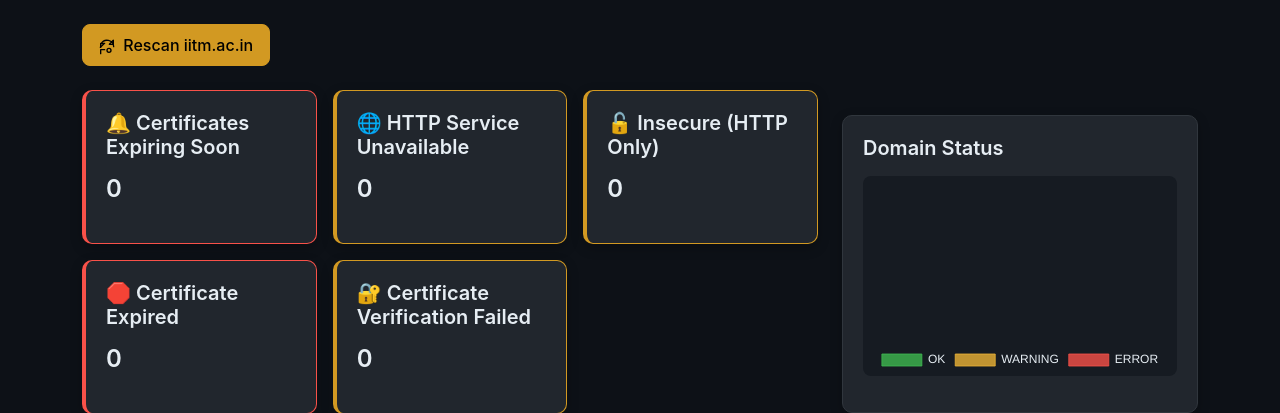
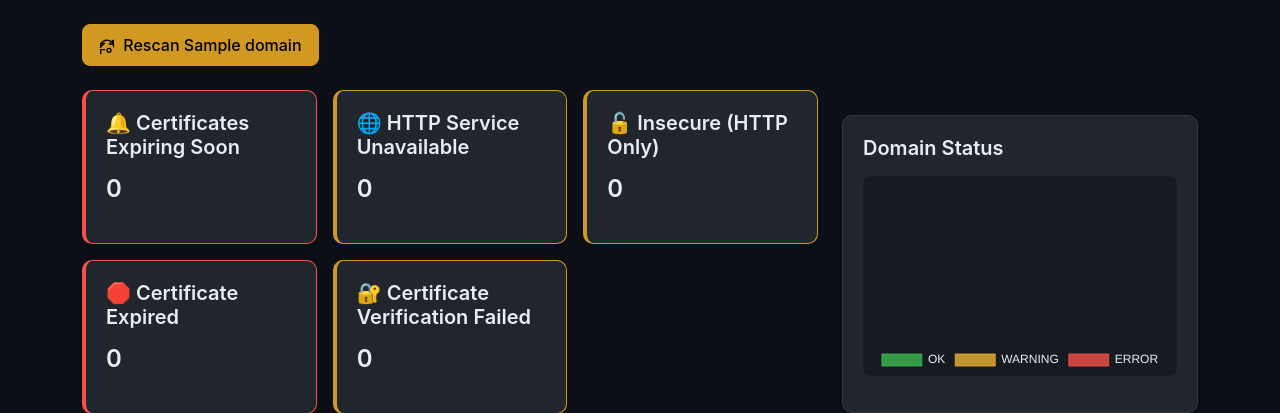
Before and after one commit to MShrinath/iitmsubd, a Flask app: template templates/index.html in a window 1280 px wide. Shown: the part 97-510 px from the top of the page. Run offline with Flask 3, Linux system fonts and the light colour scheme; the template is opened without the code that fills it: most values are stand-ins (such as "Sample title", 1, 10 or a date in 2020); data that the repository does not hold is empty.

Commit message:
make domain into configfile

```diff
--- a/app.py
+++ b/app.py
@@ -1,15 +1,17 @@
 from flask import Flask, Response, render_template, jsonify
 import json
 import os
+from utils import config
 from utils.knockpy_runner import run_knockpy_and_enhance_streaming
 from utils.nmap_runner import show_nmap , rerun_nmap_raw
 
 app = Flask(__name__)
-DATA_FILE = "data/iitm.ac.in_data.json"
+DOMAIN = config.DOMAIN
+DATA_FILE = config.DATA_FILE
 
 @app.route("/")
 def index():
-    return render_template("index.html")
+    return render_template("index.html", domain=DOMAIN)
 
 @app.route("/results")
 def results():
@@ -20,10 +22,10 @@ def results():
     else:
         return jsonify([])
 
-@app.route("/rescan/stream")
-def rescan_stream():
+@app.route("/rescan/knockpy")
+def rescan_knockpy():
     def generate():
-        domain = "iitm.ac.in"
+        domain = DOMAIN
         for message in run_knockpy_and_enhance_streaming(domain, DATA_FILE):
             yield f"data: {message}\n\n"
     return Response(generate(), mimetype="text/event-stream")
--- a/static/script.js
+++ b/static/script.js
@@ -1002,14 +1002,14 @@ function copyRawCertJSON() {
 }
 
 document.getElementById("rescanBtn").addEventListener("click", () => {
-    if (!confirm("Do you want to re-scan iitm.ac.in?")) return;
+    if (!confirm("Do you want to re-scan?")) return;
 
     const modal = new bootstrap.Modal(document.getElementById("scanModal"));
     const logBox = document.getElementById("scanLog");
     logBox.textContent = "Starting scan...\n";
     modal.show();
 
-    const source = new EventSource("/rescan/stream");
+    const source = new EventSource("/rescan/knockpy");
 
     source.onmessage = function (event) {
         logBox.textContent += event.data + "\n";
--- a/templates/index.html
+++ b/templates/index.html
@@ -24,7 +24,7 @@
         <div class="d-flex justify-content-between align-items-center mb-4">
             <button id="rescanBtn" class="btn btn-warning">
                 <svg xmlns="http://www.w3.org/2000/svg" width="16" height="16" viewBox="0 0 24 24" fill="none" stroke="currentColor" stroke-width="2" stroke-linecap="round" stroke-linejoin="round" class="me-1"><path d="M21.5 2v6h-6"></path><path d="M2.5 12.5v-6h6"></path><path d="M2.5 22v-6h6"></path><path d="M22 11.5A10 10 0 0 0 3.2 7.2M21.5 2l-5.6 5.6"></path><path d="M2 12.5 7.5 7"></path><path d="M15 14a3 3 0 1 0 0 6 3 3 0 0 0 0-6Z"></path></svg>
-                Rescan iitm.ac.in
+                Rescan {{ domain }}
             </button>
         </div>
 
@@ -50,7 +50,7 @@
                 <div class="modal-header">
                     <h5 class="modal-title">
                         <svg xmlns="http://www.w3.org/2000/svg" width="18" height="18" viewBox="0 0 24 24" fill="none" stroke="currentColor" stroke-width="2" stroke-linecap="round" stroke-linejoin="round" class="me-2"><path d="M21.5 2v6h-6"></path><path d="M21.5 2l-5.6 5.6"></path><path d="M22 11.5A10 10 0 0 0 3.2 7.2M6.3 17.7a10 10 0 0 0 13.4 1.8"></path><path d="M2.5 22v-6h6"></path><path d="M2.5 16l5.6-5.6"></path></svg>
-                        Rescanning iitm.ac.in
+                        Rescan {{ domain }}
                     </h5>
                     <button class="btn-close" data-bs-dismiss="modal" aria-label="Close"></button>
                 </div>
--- /dev/null
+++ b/utils/config.py
@@ -0,0 +1,2 @@
+DOMAIN = "iitm.ac.in"
+DATA_FILE = f"data/{DOMAIN}_data.json"
```
